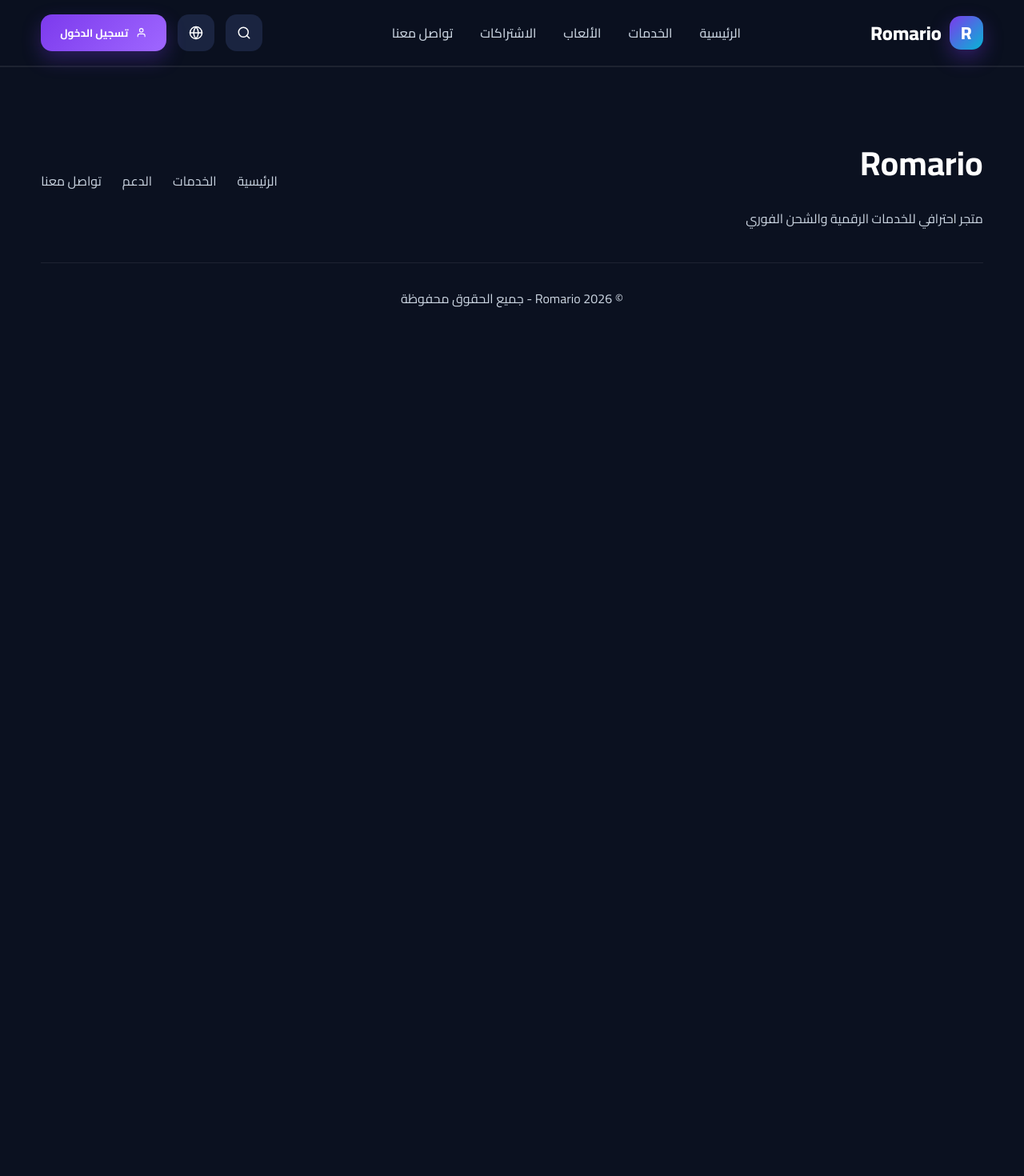
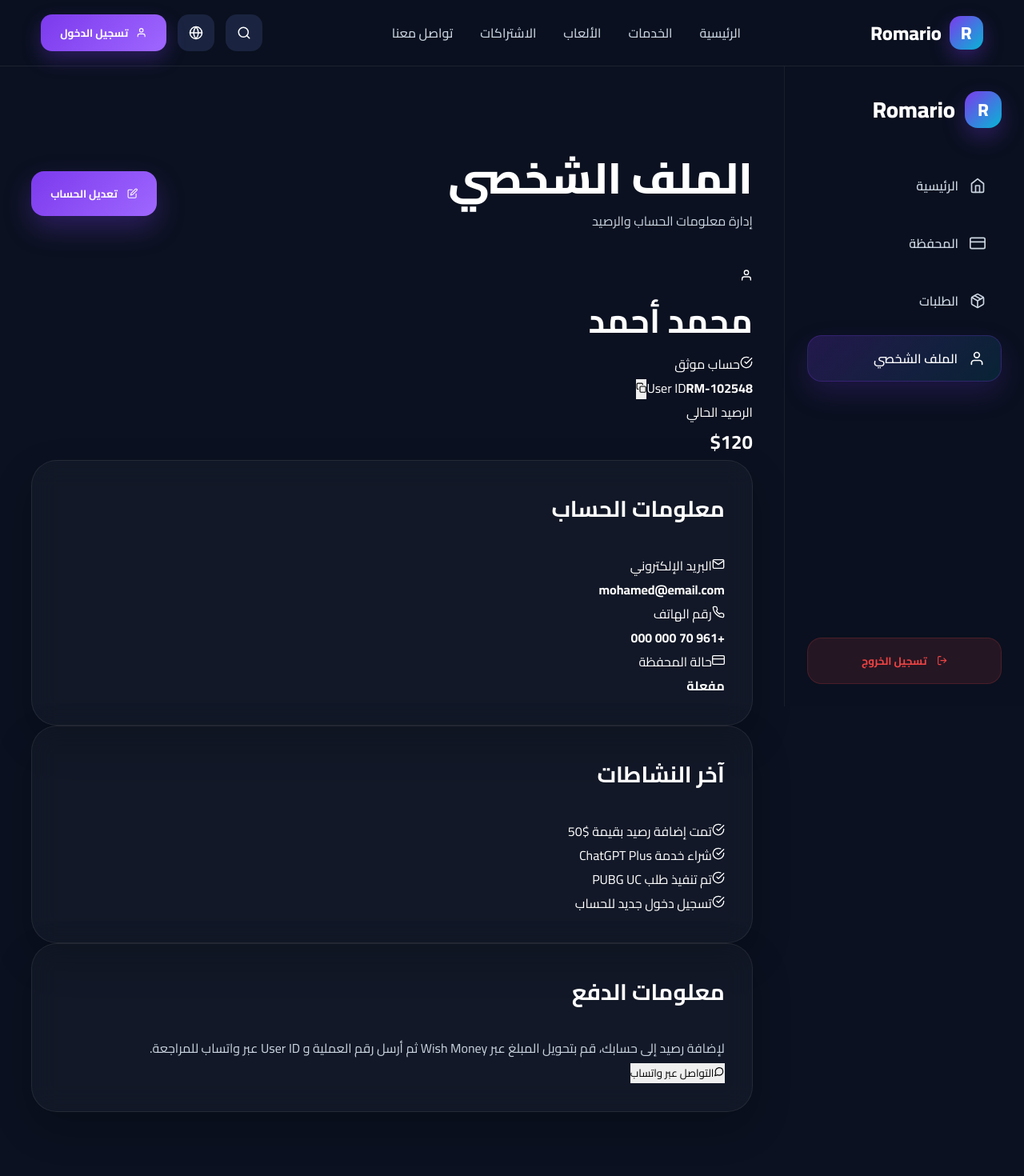
Before and after one commit to mousamohamad370-wq/romareo, a React (Vite) app: page /profile in a window 1280 px wide. Shown: the top 1470 px of the page at 80% size. Before the commit the page ends 800 px from the top, so only its background shows below. Built offline with nearby package versions, Linux system fonts and the light colour scheme.

Commit message:
Create professional profile system

```diff
--- a/src/App.jsx
+++ b/src/App.jsx
@@ -26,6 +26,9 @@ from './pages/Wallet'
 
 import Orders
 from './pages/Orders'
+
+import Profile
+from './pages/Profile'
 
 function App() {
 
@@ -75,6 +78,11 @@ function App() {
             element={<Orders />}
           />
 
+          <Route
+            path="/profile"
+            element={<Profile />}
+          />
+
         </Routes>
 
       </Layout>
--- a/src/pages/Profile.jsx
+++ b/src/pages/Profile.jsx
@@ -0,0 +1,20 @@
+import DashboardLayout
+from '../components/dashboard/DashboardLayout'
+
+import ProfileContent
+from '../sections/dashboard/ProfileContent'
+
+function Profile() {
+
+  return (
+
+    <DashboardLayout>
+
+      <ProfileContent />
+
+    </DashboardLayout>
+
+  )
+}
+
+export default Profile
--- /dev/null
+++ b/src/sections/dashboard/ProfileContent.jsx
@@ -0,0 +1,295 @@
+import './Dashboard.scss'
+
+import {
+  FiUser,
+  FiMail,
+  FiPhone,
+  FiCreditCard,
+  FiCopy,
+  FiCheckCircle,
+  FiEdit,
+  FiMessageCircle
+} from 'react-icons/fi'
+
+function ProfileContent() {
+
+  const user = {
+    name: 'محمد أحمد',
+    email: 'mohamed@email.com',
+    phone: '+961 70 000 000',
+    id: 'RM-102548',
+    balance: '$120',
+    verified: true
+  }
+
+  const activities = [
+    'تمت إضافة رصيد بقيمة $50',
+    'شراء خدمة ChatGPT Plus',
+    'تم تنفيذ طلب PUBG UC',
+    'تسجيل دخول جديد للحساب'
+  ]
+
+  const copyId = () => {
+    navigator.clipboard.writeText(
+      user.id
+    )
+  }
+
+  return (
+
+    <section className="dashboard-page section">
+
+      <div className="container">
+
+        {/* HEADER */}
+
+        <div className="dashboard-header">
+
+          <div>
+
+            <h1>
+              الملف الشخصي
+            </h1>
+
+            <p>
+              إدارة معلومات الحساب والرصيد
+            </p>
+
+          </div>
+
+          <button className="dashboard-btn">
+
+            <FiEdit />
+
+            تعديل الحساب
+
+          </button>
+
+        </div>
+
+        {/* PROFILE GRID */}
+
+        <div className="profile-grid">
+
+          {/* USER CARD */}
+
+          <div className="profile-card">
+
+            {/* AVATAR */}
+
+            <div className="profile-avatar">
+
+              <FiUser />
+
+            </div>
+
+            {/* NAME */}
+
+            <h2>
+              {user.name}
+            </h2>
+
+            {/* VERIFIED */}
+
+            <div className="profile-verified">
+
+              <FiCheckCircle />
+
+              حساب موثق
+
+            </div>
+
+            {/* USER ID */}
+
+            <div className="profile-id">
+
+              <span>
+                User ID
+              </span>
+
+              <strong>
+                {user.id}
+              </strong>
+
+              <button onClick={copyId}>
+
+                <FiCopy />
+
+              </button>
+
+            </div>
+
+            {/* BALANCE */}
+
+            <div className="profile-balance">
+
+              <span>
+                الرصيد الحالي
+              </span>
+
+              <h3>
+                {user.balance}
+              </h3>
+
+            </div>
+
+          </div>
+
+          {/* INFO */}
+
+          <div className="profile-info">
+
+            {/* INFO BOX */}
+
+            <div className="dashboard-box">
+
+              <div className="box-top">
+
+                <h3>
+                  معلومات الحساب
+                </h3>
+
+              </div>
+
+              <div className="profile-info-list">
+
+                <div className="info-item">
+
+                  <div>
+
+                    <FiMail />
+
+                    <span>
+                      البريد الإلكتروني
+                    </span>
+
+                  </div>
+
+                  <strong>
+                    {user.email}
+                  </strong>
+
+                </div>
+
+                <div className="info-item">
+
+                  <div>
+
+                    <FiPhone />
+
+                    <span>
+                      رقم الهاتف
+                    </span>
+
+                  </div>
+
+                  <strong>
+                    {user.phone}
+                  </strong>
+
+                </div>
+
+                <div className="info-item">
+
+                  <div>
+
+                    <FiCreditCard />
+
+                    <span>
+                      حالة المحفظة
+                    </span>
+
+                  </div>
+
+                  <strong>
+                    مفعلة
+                  </strong>
+
+                </div>
+
+              </div>
+
+            </div>
+
+            {/* ACTIVITY */}
+
+            <div className="dashboard-box">
+
+              <div className="box-top">
+
+                <h3>
+                  آخر النشاطات
+                </h3>
+
+              </div>
+
+              <div className="activity-list">
+
+                {activities.map(
+                  (item, index) => (
+
+                    <div
+                      className="activity-item"
+                      key={index}
+                    >
+
+                      <FiCheckCircle />
+
+                      <span>
+                        {item}
+                      </span>
+
+                    </div>
+
+                  )
+                )}
+
+              </div>
+
+            </div>
+
+            {/* PAYMENT INFO */}
+
+            <div className="dashboard-box">
+
+              <div className="box-top">
+
+                <h3>
+                  معلومات الدفع
+                </h3>
+
+              </div>
+
+              <div className="payment-info-box">
+
+                <p>
+                  لإضافة رصيد إلى حسابك،
+                  قم بتحويل المبلغ عبر
+                  Wish Money ثم أرسل
+                  رقم العملية و User ID
+                  عبر واتساب للمراجعة.
+                </p>
+
+                <button>
+
+                  <FiMessageCircle />
+
+                  التواصل عبر واتساب
+
+                </button>
+
+              </div>
+
+            </div>
+
+          </div>
+
+        </div>
+
+      </div>
+
+    </section>
+  )
+}
+
+export default ProfileContent
```
